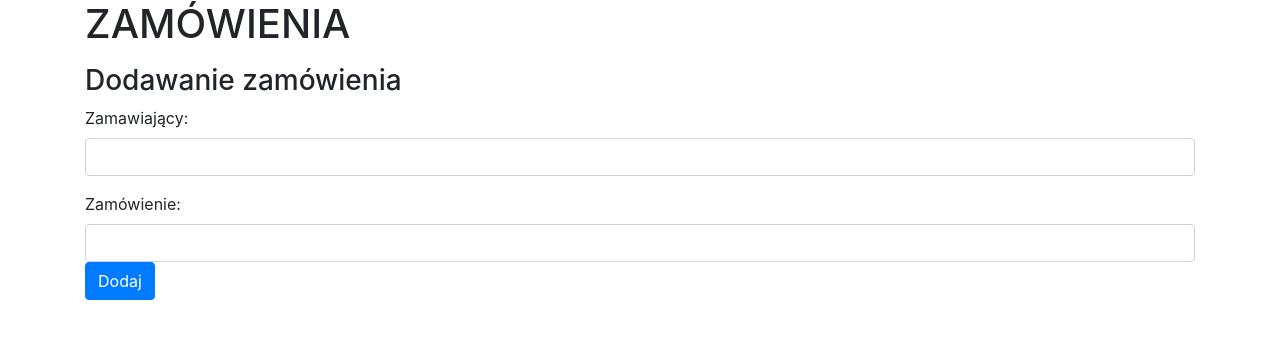
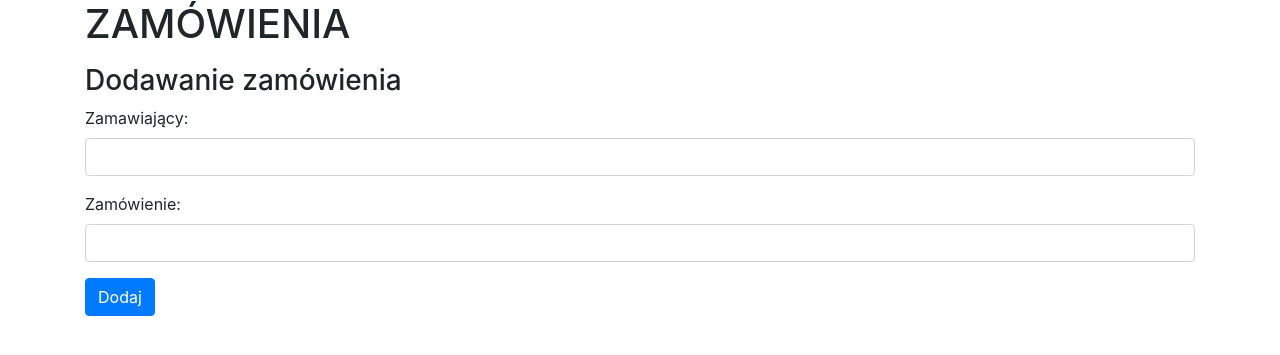
Before and after one commit to pwalawko/isup, a Flask app: page / in a window 1280 px wide. Shown: the top 355 px of the page. Run offline with Flask 2, Linux system fonts and the light colour scheme; some libraries are stand-ins or nearby versions.

Commit message:
added form-group class

```diff
--- a/task3_form/FlaskApp/templates/index.html
+++ b/task3_form/FlaskApp/templates/index.html
@@ -32,7 +32,7 @@
                     </div>
                     {% endif %}
                 </div>
-                <div>
+                <div class="form-group">
                     <label for="food">Zamówienie:</label>
                     <input type="text" class="form-control {{ food_is_valid }}" id="food" name="food" value="{{ food }}">
                     {% if food_val_msg %}
```
